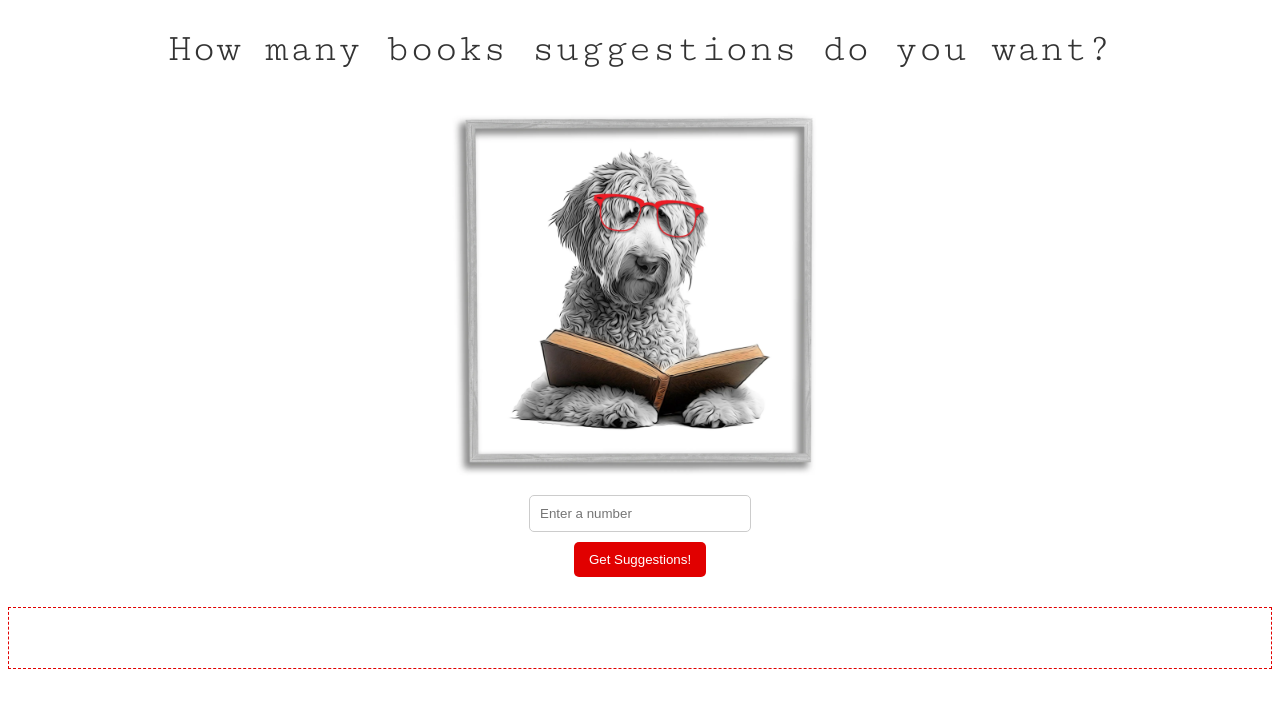
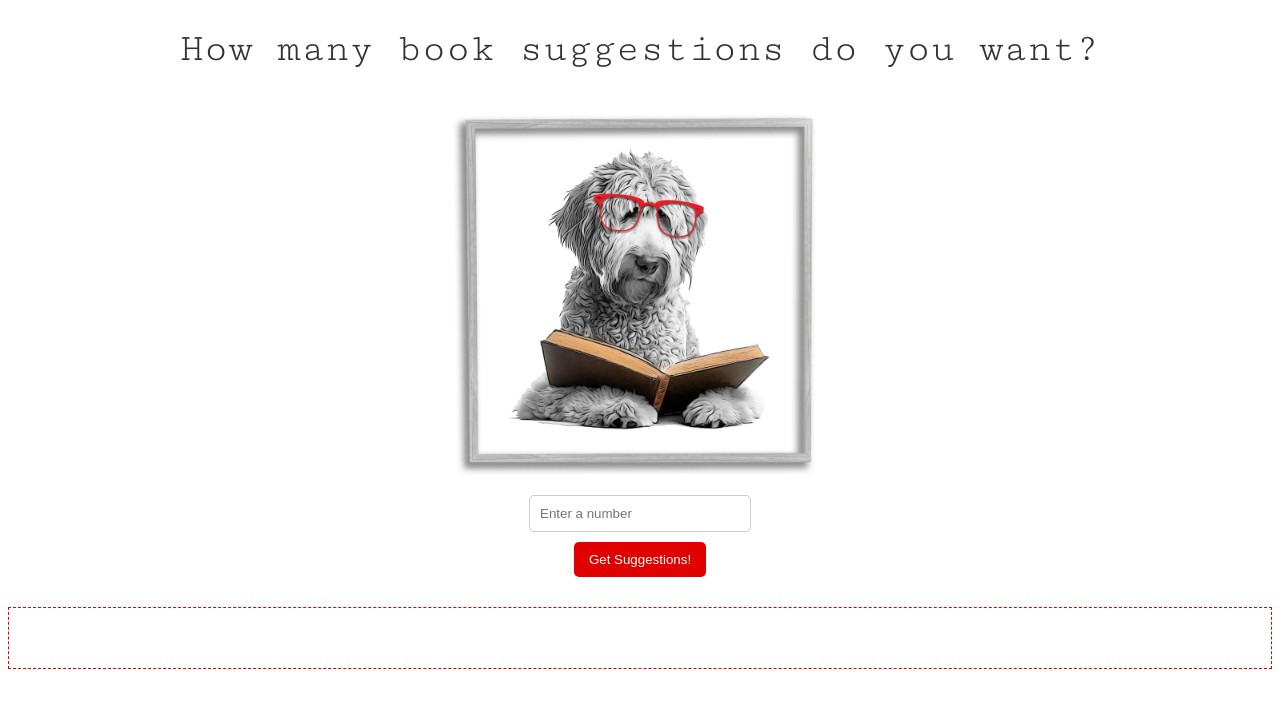
Before and after one commit to tkakar0451/hw3, a plain HTML site: page index.html in a window 1280 px wide. Drawn offline with Linux system fonts and the light colour scheme.

Commit message:
Update index.html
changed spelling from books to book inside h1 tags

```diff
--- a/index.html
+++ b/index.html
@@ -10,7 +10,7 @@
 </head>
 
 <body>
-    <h1 class="cutive-mono-regular"> How many books suggestions do you want? </h1>
+    <h1 class="cutive-mono-regular"> How many book suggestions do you want? </h1>
 
     <img src="img/footer.jpg" alt="Open Book Footer Image">
 
```
